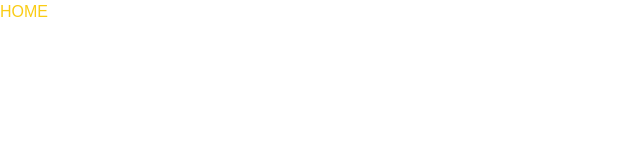
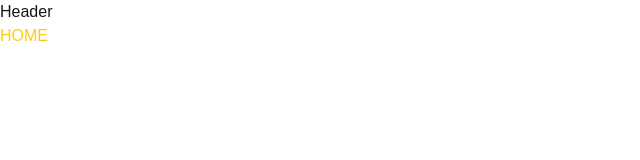
Before and after one commit to ionutpetru4046/real-estate-project, a Next.js app: page / in a window 1280 px wide. Shown: the top 160 px of the page, without its empty margins (0-640 px from the left). Built offline with nearby package versions, Linux system fonts and the light colour scheme.

Commit message:
new component added to the project

```diff
--- a/src/app/layout.js
+++ b/src/app/layout.js
@@ -1,5 +1,6 @@
 import { Geist, Geist_Mono } from "next/font/google";
 import "./globals.css";
+import Header from "@/components/Header";
 
 const geistSans = Geist({
   variable: "--font-geist-sans",
@@ -22,6 +23,7 @@ export default function RootLayout({ children }) {
       <body
         className={`${geistSans.variable} ${geistMono.variable} antialiased`}
       >
+        <Header />
         {children}
       </body>
     </html>
--- /dev/null
+++ b/src/components/Header.jsx
@@ -0,0 +1,9 @@
+import React from 'react'
+
+export default function Header() {
+  return (
+    <div>
+      Header
+    </div>
+  )
+}
```
